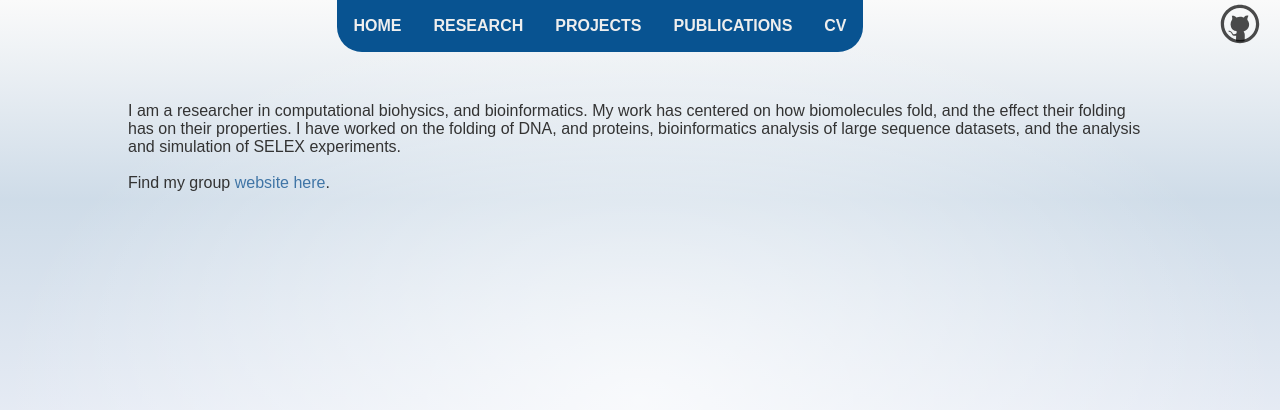
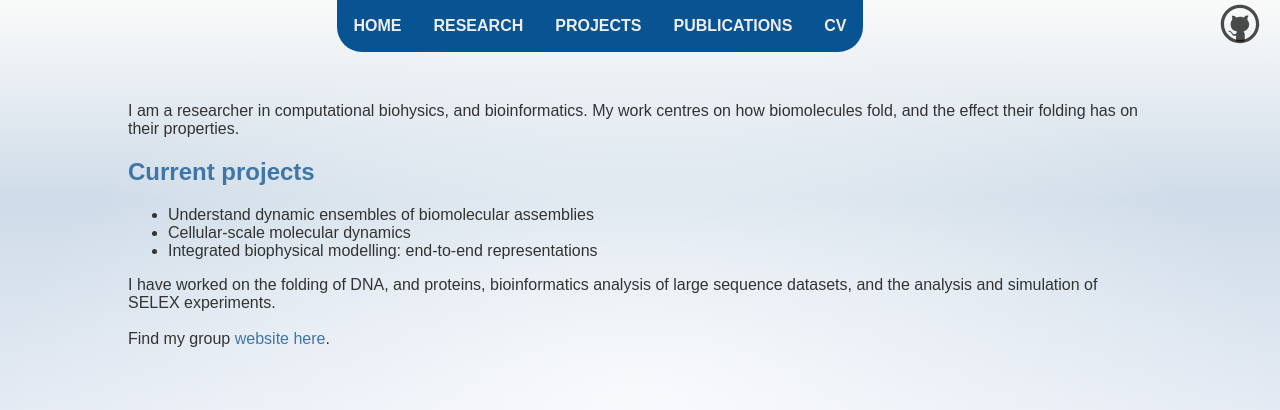
Before and after one commit to tc427/tc427.github.io, a SvelteKit app: page / in a window 1280 px wide. Shown: the top 410 px of the page. Built offline with nearby package versions, Linux system fonts and the light colour scheme.

Commit message:
Add link to projects on main page

```diff
--- a/src/routes/+page.svelte
+++ b/src/routes/+page.svelte
@@ -1,7 +1,14 @@
 <main>
 
 I am a researcher in computational biohysics, and bioinformatics.
-My work has centered on how biomolecules fold, and the effect their folding has on their properties.
+My work centres on how biomolecules fold, and the effect their folding has on their properties.
+
+<h2><a href="./research">Current projects</a></h2>
+<ul>
+	<li> Understand dynamic ensembles of biomolecular assemblies </li>
+	<li> Cellular-scale molecular dynamics </li>
+	<li> Integrated biophysical modelling: end-to-end representations </li>
+</ul>
 I have worked on the folding of DNA, and proteins, bioinformatics analysis of large sequence datasets, and the analysis and simulation of SELEX experiments.
 
 <br />
```
